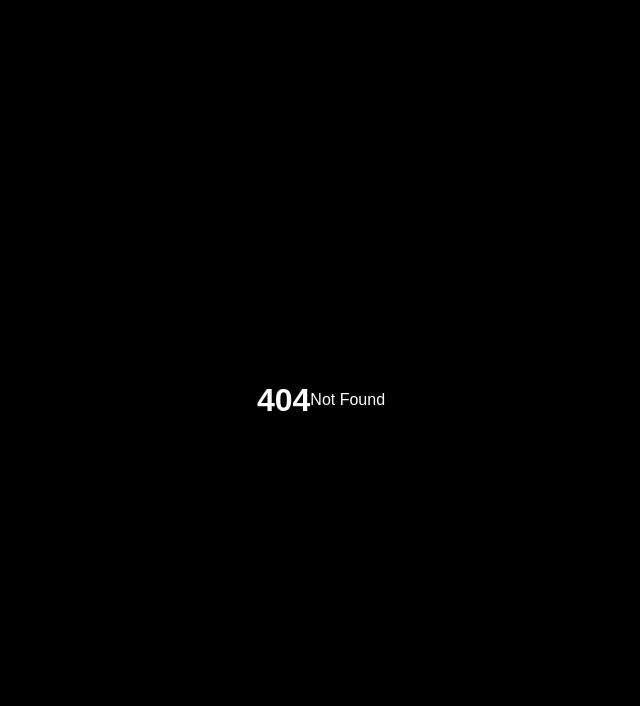
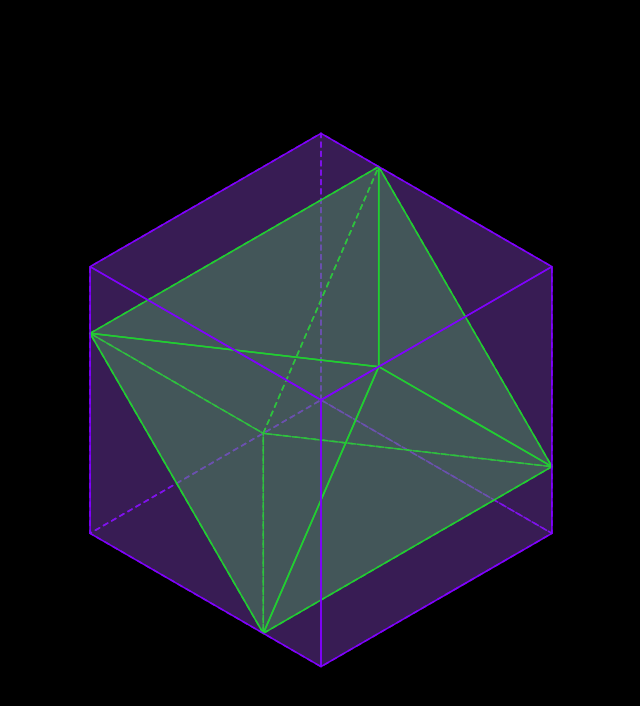
Before and after one commit to dopplerreflect/starts-with-a, a SvelteKit app: page /octahedron-cube in a window 1280 px wide. Before the commit this address had no page. Shown: the top 706 px of the page, without its empty margins (319-959 px from the left). Built offline with nearby package versions, Linux system fonts and the light colour scheme.

Commit message:
add octahedron-cube

```diff
--- /dev/null
+++ b/src/routes/octahedron-cube/+page.svelte
@@ -0,0 +1,75 @@
+<svelte:options namespace="svg" />
+
+<script lang="ts">
+	import { anglesArray, circleLineIntersections as cli, radialPoint, viewBox } from '$lib/geometry';
+	import { pathFromDSL } from '$lib/path-parser';
+	const size = 2 ** 9;
+	const r = size / 12;
+	const radii = [2, 4].map((n) => n * r);
+	const angles = anglesArray(6);
+	const circles: Circle[] = radii
+		.map((lr) => angles.map((a) => ({ r, ...radialPoint(a, lr) })))
+		.flat();
+	const i = [
+		cli(circles[6], [radialPoint(angles[0], radii[1]), radialPoint(angles[1], radii[1])])[0],
+		cli(circles[8], [radialPoint(angles[1], radii[1]), radialPoint(angles[2], radii[1])])[0],
+		cli(circles[9], [radialPoint(angles[3], radii[1]), radialPoint(angles[4], radii[1])])[0],
+		cli(circles[11], [radialPoint(angles[4], radii[1]), radialPoint(angles[5], radii[1])])[0],
+		cli(circles[1], [{ x: 0, y: 0 }, radialPoint(angles[1], radii[0])])[0],
+		cli(circles[4], [{ x: 0, y: 0 }, radialPoint(angles[4], radii[0])])[0]
+	].map((i) => `${i.x} ${i.y}`);
+	const parse = pathFromDSL(angles, radii);
+</script>
+
+<svg viewBox={viewBox(size)}>
+	<defs>
+		<style>
+			path,
+			circle {
+				stroke: white;
+				fill-opacity: 0.25;
+			}
+			path {
+				stroke-linecap: round;
+				stroke-linejoin: round;
+			}
+			g.rear path {
+				stroke-dasharray: 3;
+			}
+			g.cube path {
+				stroke: hsl(270, 100%, 50%);
+				fill: hsl(270, 50%, 50%);
+			}
+			g.octahedron path {
+				stroke: hsl(120, 100%, 50%);
+				fill: hsl(120, 50%, 50%);
+			}
+		</style>
+	</defs>
+	<!-- <circle {r} /> -->
+	<!-- {#each circles as c}
+		<circle r={c.r} cx={c.x} cy={c.y} />
+	{/each} -->
+	<g class="cube rear">
+		<path d={'M0 0' + parse('L0 1L1 1L2 1Z')} />
+		<path d={'M0 0' + parse('L0 1L5 1L4 1Z')} />
+		<path d={'M0 0' + parse('L2 1L3 1L4 1Z')} />
+	</g>
+	<g class="octahedron rear">
+		<path d={`M${i[0]}L${i[1]}L${i[5]}Z`} />
+		<path d={`M${i[1]}L${i[2]}L${i[5]}Z`} />
+		<path d={`M${i[2]}L${i[3]}L${i[5]}Z`} />
+		<path d={`M${i[3]}L${i[0]}L${i[5]}Z`} />
+	</g>
+	<g class="octahedron front">
+		<path d={`M${i[1]}L${i[2]}L${i[4]}Z`} />
+		<path d={`M${i[2]}L${i[3]}L${i[4]}Z`} />
+		<path d={`M${i[0]}L${i[1]}L${i[4]}Z`} />
+		<path d={`M${i[3]}L${i[0]}L${i[4]}Z`} />
+	</g>
+	<g class="cube front">
+		<path d={'M0 0' + parse('L1 1L2 1L3 1Z')} />
+		<path d={'M0 0' + parse('L1 1L0 1L5 1Z')} />
+		<path d={'M0 0' + parse('L3 1L4 1L5 1Z')} />
+	</g>
+</svg>
```
